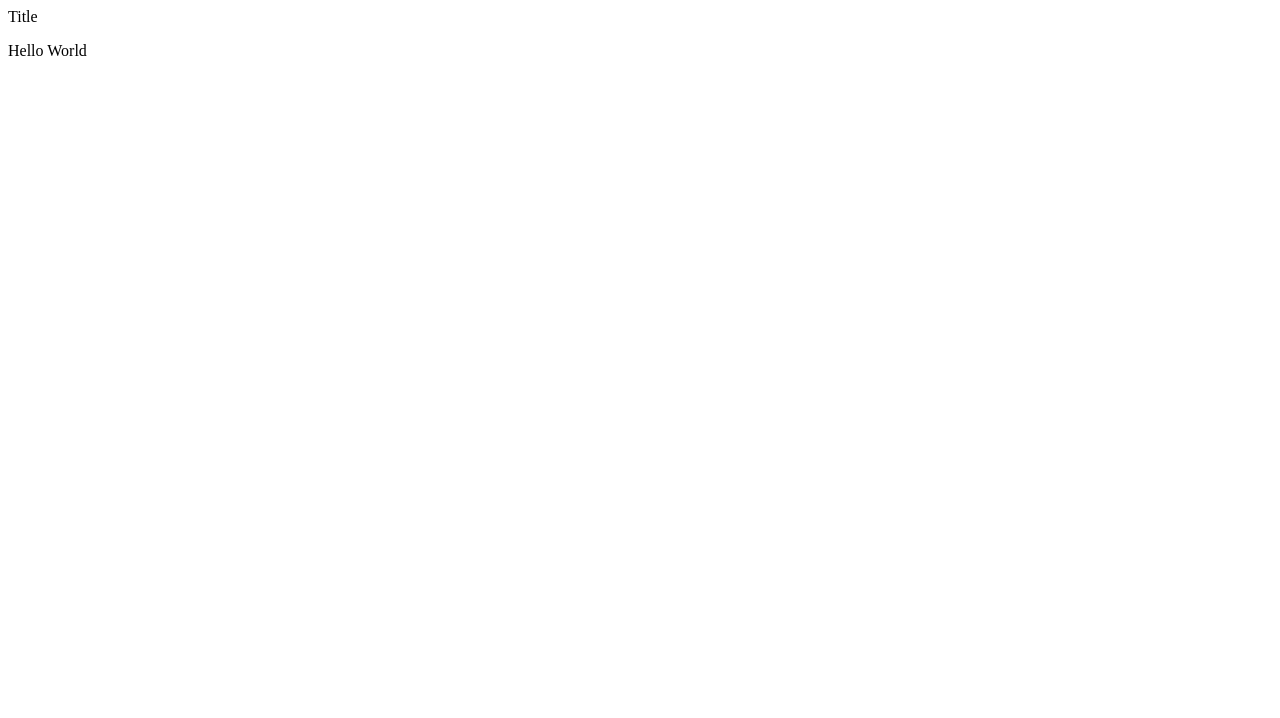
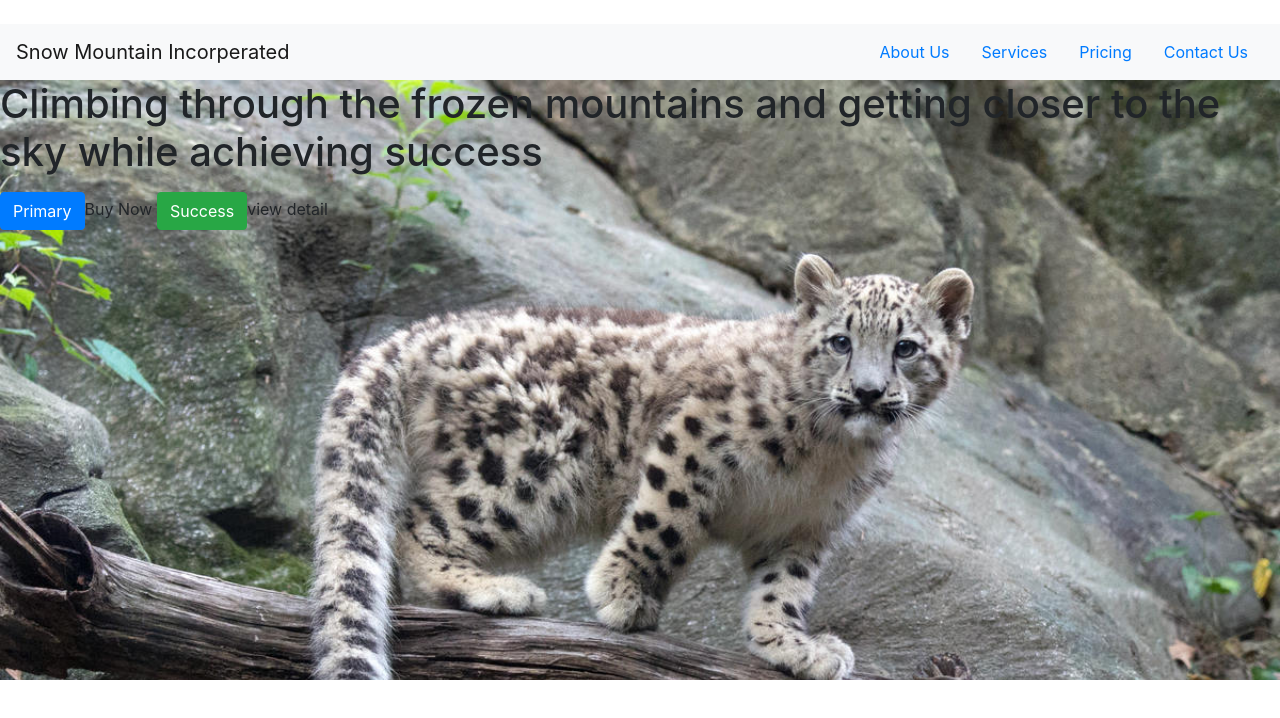
Before and after one commit to Wayleom/hello-world, a plain HTML site: page index.html in a window 1280 px wide. Drawn offline with nearby package versions, Linux system fonts and the light colour scheme.

Commit message:
changework1

```diff
--- a/index.html
+++ b/index.html
@@ -1,9 +1,68 @@
 <!DOCTYPE html>
     <html>
-        <head>Title</head>
+        <head>
+            <link rel="stylesheet" href="https://stackpath.bootstrapcdn.com/bootstrap/4.1.3/css/bootstrap.min.css" integrity="sha384-MCw98/SFnGE8fJT3GXwEOngsV7Zt27NXFoaoApmYm81iuXoPkFOJwJ8ERdknLPMO" crossorigin="anonymous">
+            <title> my blog </title>
+            <link rel="stylesheet" type="text/css" href="style.css">
+        </head>
             <body>
+                <script src="https://code.jquery.com/jquery-3.3.1.slim.min.js" integrity="sha384-q8i/X+965DzO0rT7abK41JStQIAqVgRVzpbzo5smXKp4YfRvH+8abtTE1Pi6jizo" crossorigin="anonymous"></script>
+                <script src="https://cdnjs.cloudflare.com/ajax/libs/popper.js/1.14.3/umd/popper.min.js" integrity="sha384-ZMP7rVo3mIykV+2+9J3UJ46jBk0WLaUAdn689aCwoqbBJiSnjAK/l8WvCWPIPm49" crossorigin="anonymous"></script>
+                <script src="https://stackpath.bootstrapcdn.com/bootstrap/4.1.3/js/bootstrap.min.js" integrity="sha384-ChfqqxuZUCnJSK3+MXmPNIyE6ZbWh2IMqE241rYiqJxyMiZ6OW/JmZQ5stwEULTy" crossorigin="anonymous"></script>
 
-            <p> Hello World </p>
+
+                <!--navbar-->
+
+                <!--Header-->
+                <div id="header" class="header">
+                    <div class="slideshow-container">
+                        <div class="myimage">
+                            <img src="">
+                        </div>
+                    </div>
+                </div>
+                <!--Navbar-->
+
+                <nav class="navbar navbar-expand-lg navbar-light bg-light">
+                    <!--Company Name or Brand-->
+                  <a class="navbar-brand" href="#">Snow Mountain Incorperated</a>
+                  <!--buttin that will appear when the screen is too narrow-->
+                  <button class="navbar-toggler" type="button" data-toggle="collapse" data-target="#navbar" aria-controls="navbarsupportcontent" aria-expanded="false" aria-label="Toggle navigation">
+
+                    <span class="navbar-toggler-icon"></span>
+
+                  </button>
+                      <!--Nav Items-->
+                  <div class="collapse navbar-collapse justify-content-end" id="navbarAltMarkup">
+
+
+                      <a class="nav-link" href="#">About Us</a>
+
+                      <a class="nav-link" href="#">Services</a>
+
+                      <a class="nav-link" href="#">Pricing</a>
+
+                      <a class="nav-link" href="#">Contact Us</a>
+
+
+
+                  </div>
+
+                </nav>
+
+                <!--Header-->
+                <header class="d-flex align-items-container">
+
+                    <div>
+
+                        <h1> Climbing through the frozen mountains and getting closer to the sky while achieving success </h1>
+                        <p> </p>
+                        <button type="button" class="btn btn-primary">Primary</button>Buy Now</button>
+                        <button type="button" class="btn btn-success">Success</button>view detail</button>
+
+                    </div>
+                </header>
 
             </body>
+
     </html>
--- /dev/null
+++ b/style.css
@@ -0,0 +1,17 @@
+.nav-Link{
+    opacity:0.7;
+}
+
+.nav-link:hover {
+    opacity: 1;
+    background-color: #eee !important;
+}
+
+header {
+    /*sizing of the element*/
+    height: 600px;
+    width: 100%;
+    /*set and adjudt background image*/
+    background-image: url("snowleop.jpg");
+    background-size: cover;
+}
```
Also changed, not shown: snowleop.jpg (added).
